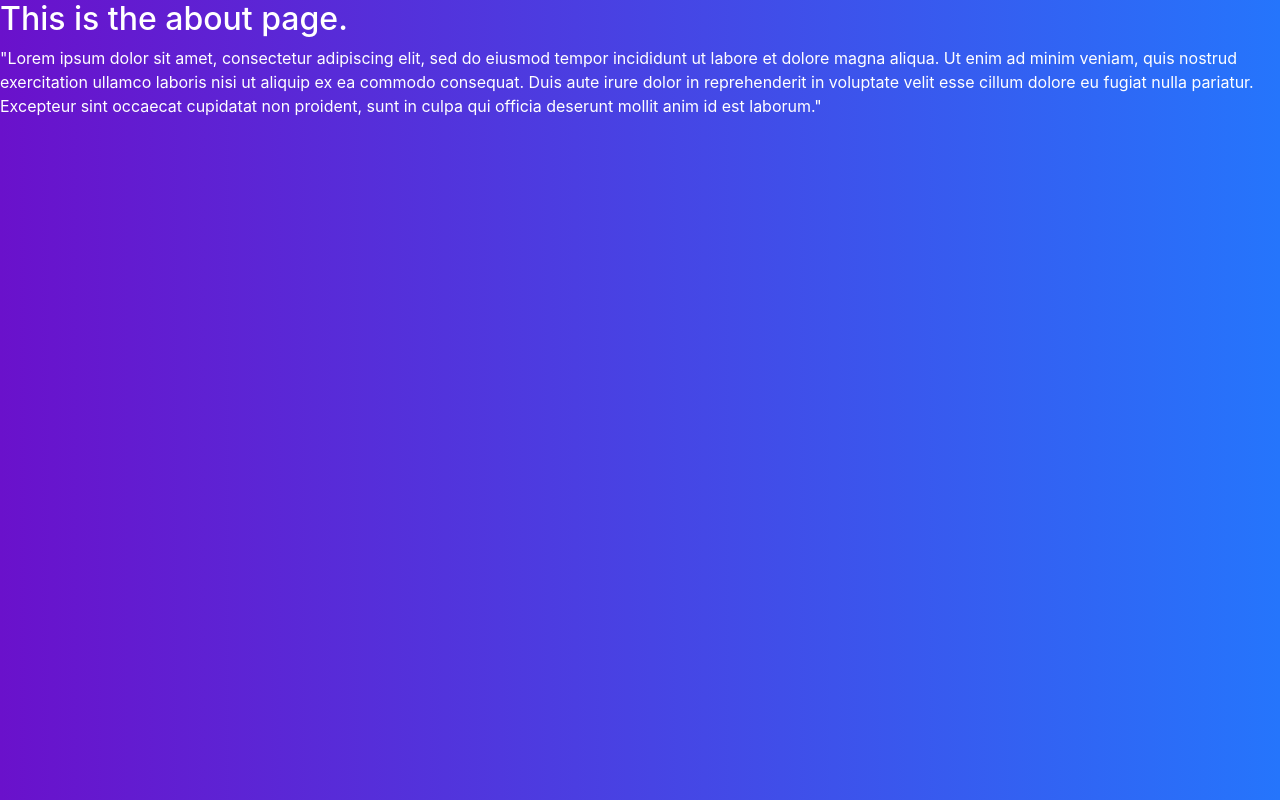
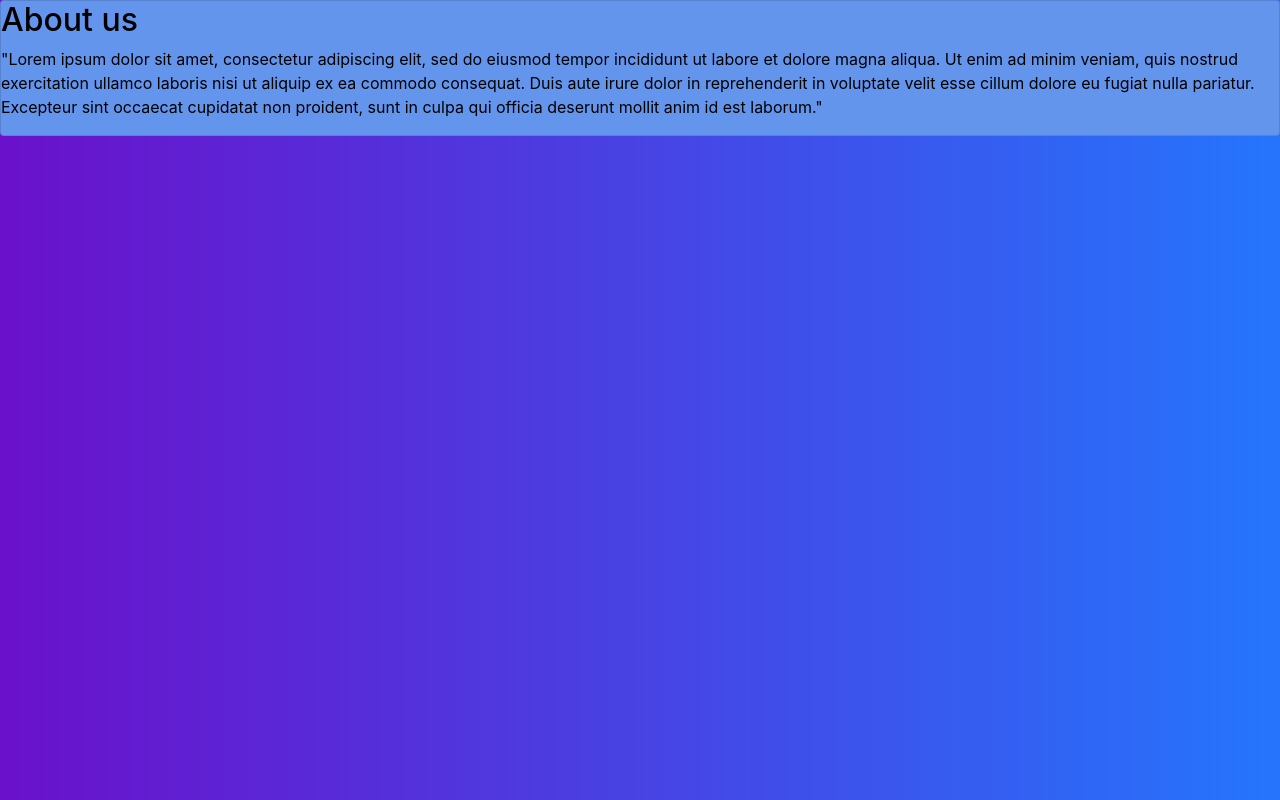
Before and after one commit to ShashankSByakod37/BookManagementSystem, a React (Create React App) app in the folder book/: page /about in a window 1280 px wide. Built offline with nearby package versions, Linux system fonts and the light colour scheme; data requests are answered from the project's data file.

Commit message:
Updated about page with card component

```diff
--- a/book/src/pages/About/About.js
+++ b/book/src/pages/About/About.js
@@ -1,12 +1,12 @@
 import React from 'react'
+import Card from '../../components/shared/Card'
 
 export const About = () => {
-
   return (
-    <div>
-      <h2>This is the about page.</h2>
+    <Card>
+      <h2>About us</h2>
       <p>"Lorem ipsum dolor sit amet, consectetur adipiscing elit, sed do eiusmod tempor incididunt ut labore et dolore magna aliqua. Ut enim ad minim veniam, quis nostrud exercitation ullamco laboris nisi ut aliquip ex ea commodo consequat. Duis aute irure dolor in reprehenderit in voluptate velit esse cillum dolore eu fugiat nulla pariatur. Excepteur sint occaecat cupidatat non proident, sunt in culpa qui officia deserunt mollit anim id est laborum."</p>
 
-    </div>
+    </Card>
   )
 }
```
